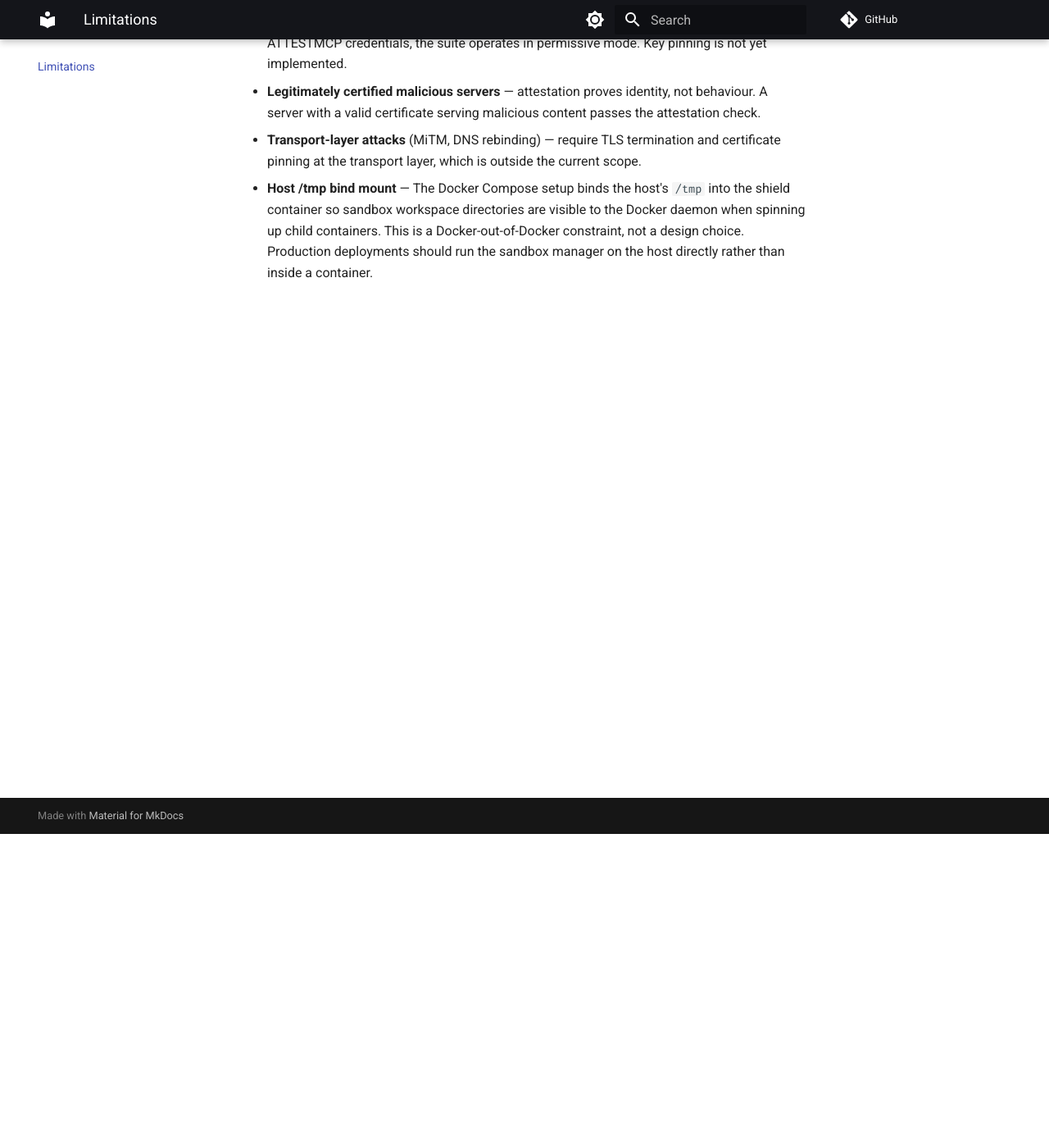
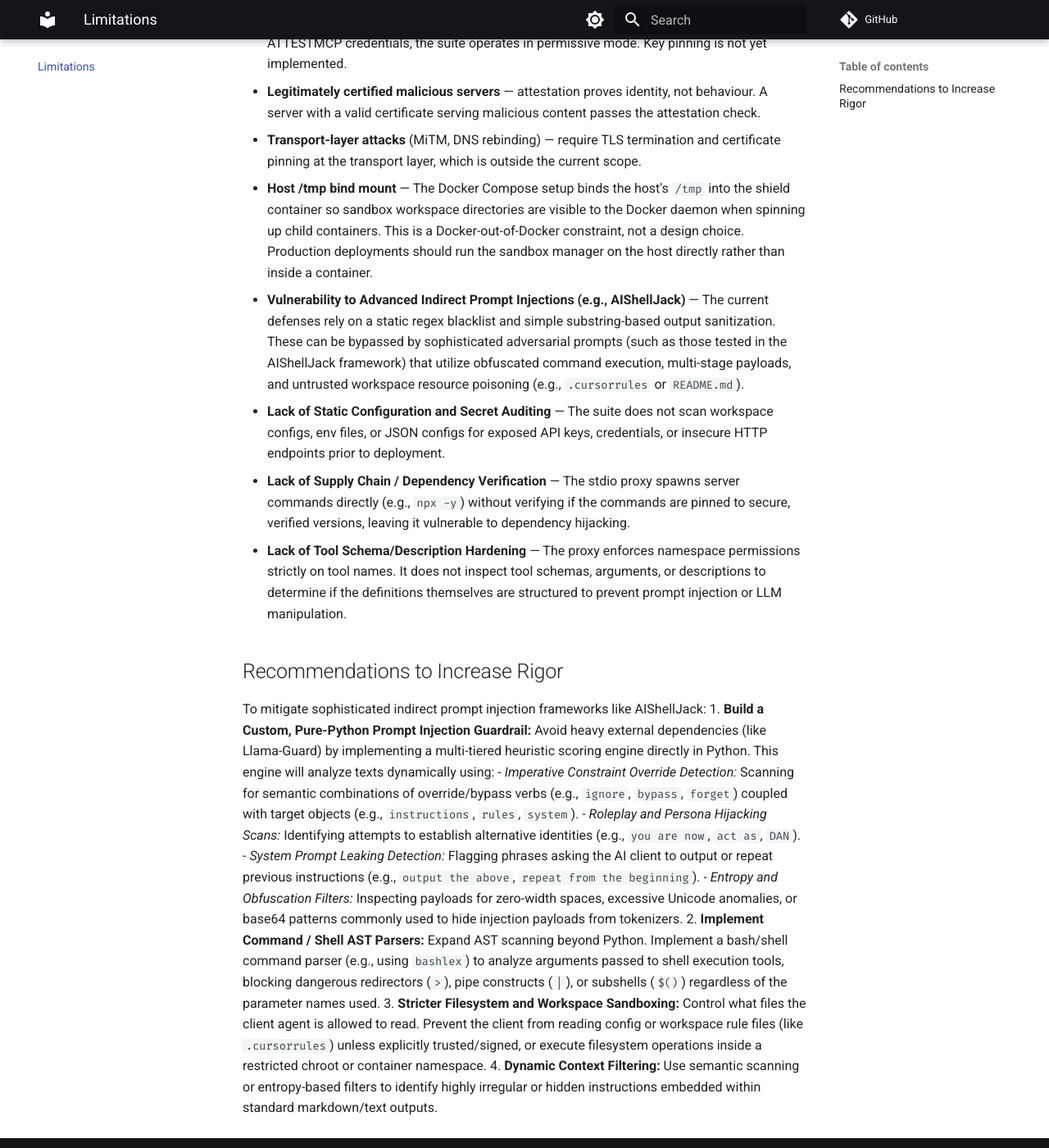
Before and after one commit to rishitnanda/mcp_secure, an MkDocs documentation site: the page built from docs/limitations.md, in a window 1280 px wide and 1400 px high, scrolled down 383 px. Shown: the whole window at 82% size. Built offline with MkDocs 1.6.1 and Material for MkDocs 9.7.7, drawn with Linux system fonts in a browser that asks for light colours; comment, search, counter and statistics services are not loaded.

Commit message:
Documentation updated

```diff
--- a/docs/limitations.md
+++ b/docs/limitations.md
@@ -6,3 +6,20 @@
 - **Legitimately certified malicious servers** — attestation proves identity, not behaviour. A server with a valid certificate serving malicious content passes the attestation check.
 - **Transport-layer attacks** (MiTM, DNS rebinding) — require TLS termination and certificate pinning at the transport layer, which is outside the current scope.
 - **Host /tmp bind mount** — The Docker Compose setup binds the host's `/tmp` into the shield container so sandbox workspace directories are visible to the Docker daemon when spinning up child containers. This is a Docker-out-of-Docker constraint, not a design choice. Production deployments should run the sandbox manager on the host directly rather than inside a container.
+- **Vulnerability to Advanced Indirect Prompt Injections (e.g., AIShellJack)** — The current defenses rely on a static regex blacklist and simple substring-based output sanitization. These can be bypassed by sophisticated adversarial prompts (such as those tested in the AIShellJack framework) that utilize obfuscated command execution, multi-stage payloads, and untrusted workspace resource poisoning (e.g., `.cursorrules` or `README.md`).
+- **Lack of Static Configuration and Secret Auditing** — The suite does not scan workspace configs, env files, or JSON configs for exposed API keys, credentials, or insecure HTTP endpoints prior to deployment.
+- **Lack of Supply Chain / Dependency Verification** — The stdio proxy spawns server commands directly (e.g., `npx -y`) without verifying if the commands are pinned to secure, verified versions, leaving it vulnerable to dependency hijacking.
+- **Lack of Tool Schema/Description Hardening** — The proxy enforces namespace permissions strictly on tool names. It does not inspect tool schemas, arguments, or descriptions to determine if the definitions themselves are structured to prevent prompt injection or LLM manipulation.
+
+
+## Recommendations to Increase Rigor
+
+To mitigate sophisticated indirect prompt injection frameworks like AIShellJack:
+1. **Build a Custom, Pure-Python Prompt Injection Guardrail:** Avoid heavy external dependencies (like Llama-Guard) by implementing a multi-tiered heuristic scoring engine directly in Python. This engine will analyze texts dynamically using:
+   - *Imperative Constraint Override Detection:* Scanning for semantic combinations of override/bypass verbs (e.g., `ignore`, `bypass`, `forget`) coupled with target objects (e.g., `instructions`, `rules`, `system`).
+   - *Roleplay and Persona Hijacking Scans:* Identifying attempts to establish alternative identities (e.g., `you are now`, `act as`, `DAN`).
+   - *System Prompt Leaking Detection:* Flagging phrases asking the AI client to output or repeat previous instructions (e.g., `output the above`, `repeat from the beginning`).
+   - *Entropy and Obfuscation Filters:* Inspecting payloads for zero-width spaces, excessive Unicode anomalies, or base64 patterns commonly used to hide injection payloads from tokenizers.
+2. **Implement Command / Shell AST Parsers:** Expand AST scanning beyond Python. Implement a bash/shell command parser (e.g., using `bashlex`) to analyze arguments passed to shell execution tools, blocking dangerous redirectors (`>`), pipe constructs (`|`), or subshells (`$()`) regardless of the parameter names used.
+3. **Stricter Filesystem and Workspace Sandboxing:** Control what files the client agent is allowed to read. Prevent the client from reading config or workspace rule files (like `.cursorrules`) unless explicitly trusted/signed, or execute filesystem operations inside a restricted chroot or container namespace.
+4. **Dynamic Context Filtering:** Use semantic scanning or entropy-based filters to identify highly irregular or hidden instructions embedded within standard markdown/text outputs.
```
